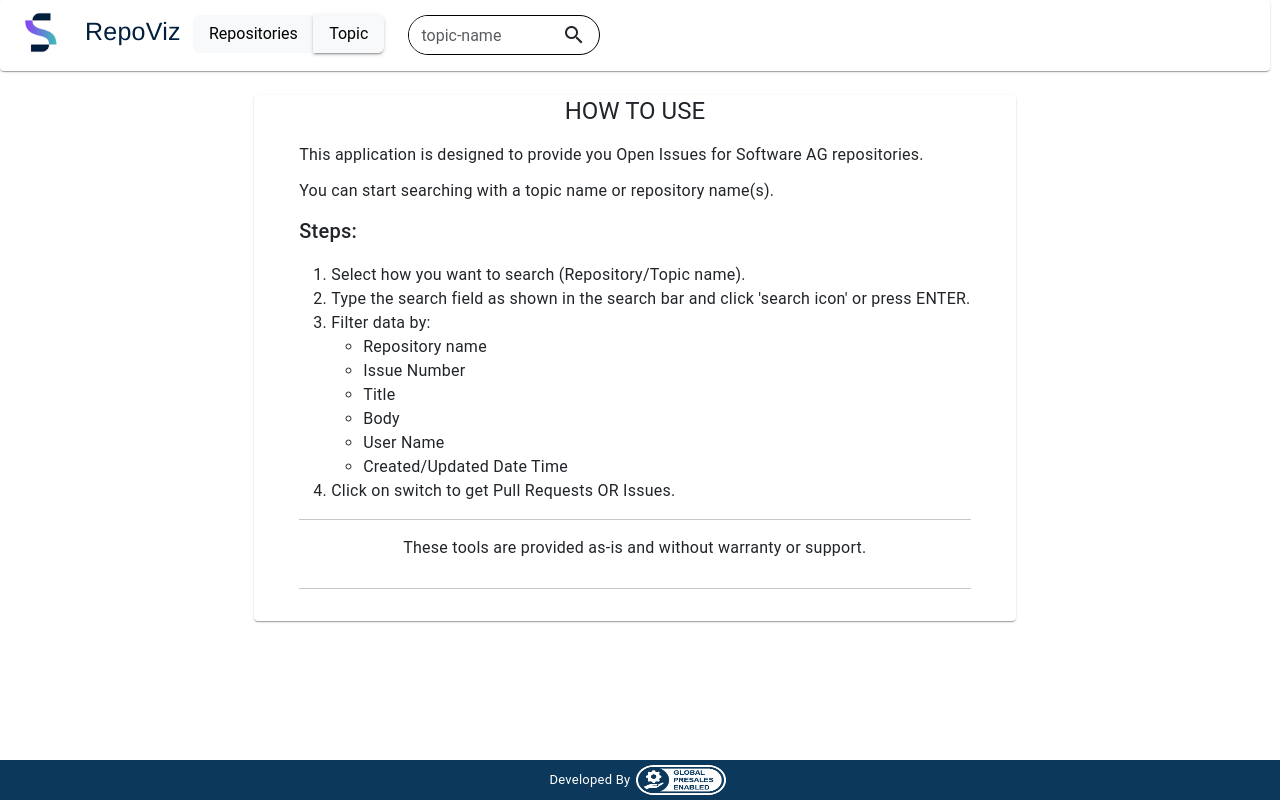
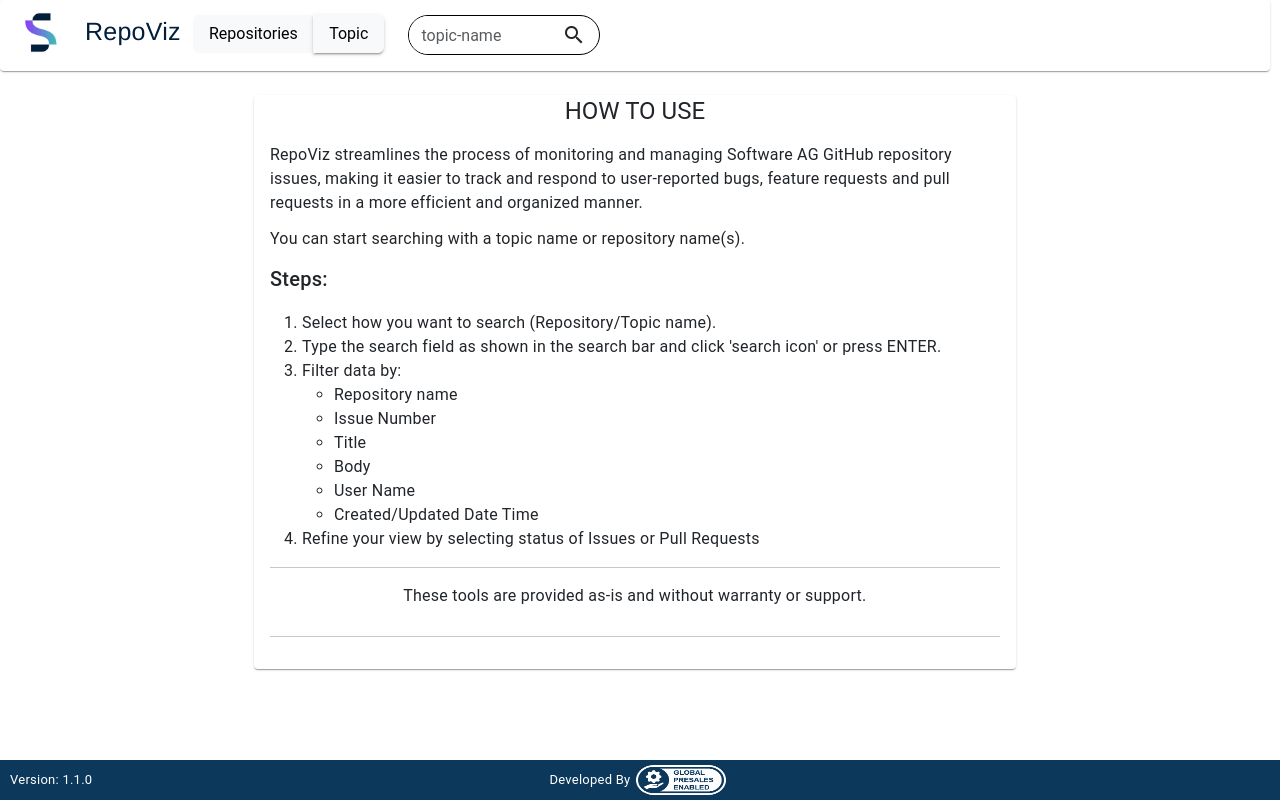
Before and after one commit to SoftwareAG/open-source-repo-issues, an Angular app: page / in a window 1280 px wide. Built offline with nearby package versions, Linux system fonts and the light colour scheme.

Commit message:
version updated and added in footer

```diff
--- a/package.json
+++ b/package.json
@@ -1,6 +1,6 @@
 {
   "name": "github-issues-dashboard",
-  "version": "1.0.0",
+  "version": "1.1.0",
   "scripts": {
     "ng": "ng",
     "start": "ng serve",
--- a/src/app/app.component.html
+++ b/src/app/app.component.html
@@ -35,8 +35,8 @@
           <div class="col-lg-2 col-sm-4 form-container d-flex justify-content-end" *ngIf="toggleVal == 'Repo'">
             <form (submit)="callAPI(repos.value,'')" style="width: 100%;">
               <div class="input-group mb-3 form-div">
-                <input type="text" #repos required class="form-control form-inp" placeholder="repo1,repo2,..." aria-label="repos"
-                  aria-describedby="basic-addon2"/>
+                <input type="text" #repos required class="form-control form-inp" placeholder="repo1,repo2,..."
+                  aria-label="repos" aria-describedby="basic-addon2" />
                 <div class="input-group-append" style="height: 100%">
                   <button class="btn" type="submit" style="height: 100%">
                     <mat-icon>search</mat-icon>
@@ -45,11 +45,12 @@
               </div>
             </form>
           </div>
-          <div class="col-lg-2 col-sm-4 col-xs-6 form-container d-flex justify-content-end" *ngIf="toggleVal == 'Topic'">
+          <div class="col-lg-2 col-sm-4 col-xs-6 form-container d-flex justify-content-end"
+            *ngIf="toggleVal == 'Topic'">
             <form (submit)="callAPI('',Topic.value)" style="width: 100%;">
               <div class="input-group mb-3 form-div">
-                <input type="text" #Topic required class="form-control form-inp" placeholder="topic-name" aria-label="topic"
-                  aria-describedby="basic-addon2"/>
+                <input type="text" #Topic required class="form-control form-inp" placeholder="topic-name"
+                  aria-label="topic" aria-describedby="basic-addon2" />
                 <div class="input-group-append" style="height: 100%">
                   <button class="btn" type="submit" style="height: 100%">
                     <mat-icon>search</mat-icon>
@@ -86,7 +87,8 @@
               style="margin-bottom: -1.25em;max-height: 10px !important; margin-top: 15px;">
               <mat-label>Configure Columns</mat-label>
               <mat-select [formControl]="columns" multiple [(ngModel)]="selected" multiple>
-                <mat-option *ngFor="let col of allCols" [value]="col.value" (click)="selectedColumns(selected)">{{col.viewValue}}</mat-option>
+                <mat-option *ngFor="let col of allCols" [value]="col.value"
+                  (click)="selectedColumns(selected)">{{col.viewValue}}</mat-option>
               </mat-select>
             </mat-form-field>
           </div>
@@ -102,8 +104,9 @@
         <mat-card-content class="d-flex justify-content-center">
           <div>
             <p>
-              This application is designed to provide you Open Issues for Software AG
-              repositories.
+              RepoViz streamlines the process of monitoring and managing Software AG GitHub repository issues, making it
+              easier to track and respond to user-reported bugs, feature requests and pull requests in a more efficient
+              and organized manner.
             </p>
             <p>
               You can start searching with a topic name or repository name(s).
@@ -121,7 +124,7 @@
                 <li>User Name</li>
                 <li>Created/Updated Date Time</li>
               </ul>
-              <li>Click on switch to get Pull Requests OR Issues.</li>
+              <li>Refine your view by selecting status of Issues or Pull Requests</li>
             </ol>
             <hr>
             <div class="d-flex justify-content-center">
@@ -156,15 +159,17 @@
 
         <ng-container matColumnDef="title" class="col-sm-2">
           <th mat-header-cell *matHeaderCellDef>TITLE</th>
-          <td mat-cell  *matCellDef="let element">
-            <div class="titleEllipsed" *ngIf="element.title!='' && element.title!=null" title="{{element.title}}">{{ element.title }}</div>
+          <td mat-cell *matCellDef="let element">
+            <div class="titleEllipsed" *ngIf="element.title!='' && element.title!=null" title="{{element.title}}">{{
+              element.title }}</div>
           </td>
         </ng-container>
 
         <ng-container matColumnDef="body">
           <th mat-header-cell *matHeaderCellDef>DESCRIPTION</th>
-          <td mat-cell  *matCellDef="let element">
-            <div (click)="bodyDialog(element)" class="ellipsed" *ngIf="element.body!='' && element.body!=null" title="View Description">{{ element.body }}</div>
+          <td mat-cell *matCellDef="let element">
+            <div (click)="bodyDialog(element)" class="ellipsed" *ngIf="element.body!='' && element.body!=null"
+              title="View Description">{{ element.body }}</div>
           </td>
         </ng-container>
 
@@ -193,8 +198,7 @@
         <tr mat-header-row *matHeaderRowDef="this.displayedColumns; sticky: true"></tr>
         <tr mat-row *matRowDef="let row; columns:this.displayedColumns"></tr>
       </table>
-    <mat-paginator [pageSizeOptions]="[10, 20, 50, 100]"
-      showFirstLastButtons aria-label="Select page of Issues"
+      <mat-paginator [pageSizeOptions]="[10, 20, 50, 100]" showFirstLastButtons aria-label="Select page of Issues"
         *ngIf="submitClicked && !dataNotFound && !isLoading && !isErrorOccured">
       </mat-paginator>
     </div>
@@ -216,9 +220,15 @@
       </div>
     </div>
   </div>
-  <div class="d-flex justify-content-center footer-div" style="background-color:#0b385b">
-    <p style="padding-top: 10px; font-size: small; color: white;">Developed By </p>
-    <img class="col-lg-1 col-sm-2 footer-img" src="assets/images/global-presales-logo.png" alt="global presales logo"/>
+  <div class="d-flex justify-content-start footer-div" style="background-color:#0b385b;">
+    <div class="col-sm-4" style="padding-top: 10px;padding-left: 10px; font-size: small; color: white;">Version: 1.1.0
+    </div>
+    <div class="col-sm-4 d-flex justify-content-center align-content-center" >
+      <p style="padding-top:10px;font-size: small; color: white;">Developed By</p>
+      <img class="footer-img" src="assets/images/global-presales-logo.png"
+        alt="global presales logo" />
+    </div>
   </div>
 </body>
+
 </html>
```
Also changed, not shown: src/assets/global-presales-blue-logo.png (deleted). Lines whose indentation alone changed are shown as unchanged.
